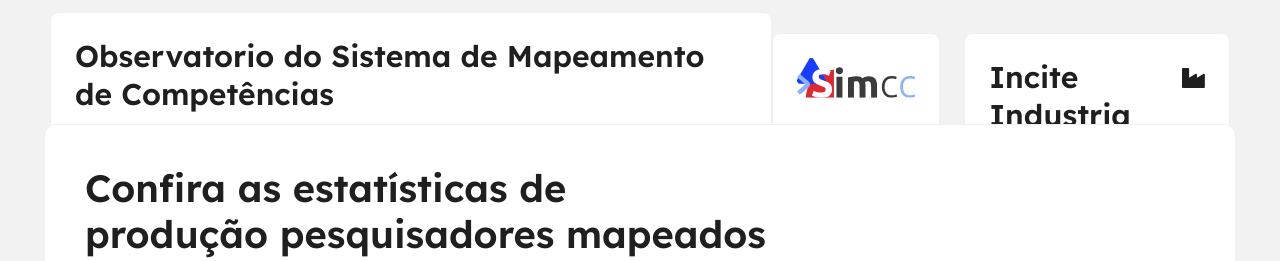
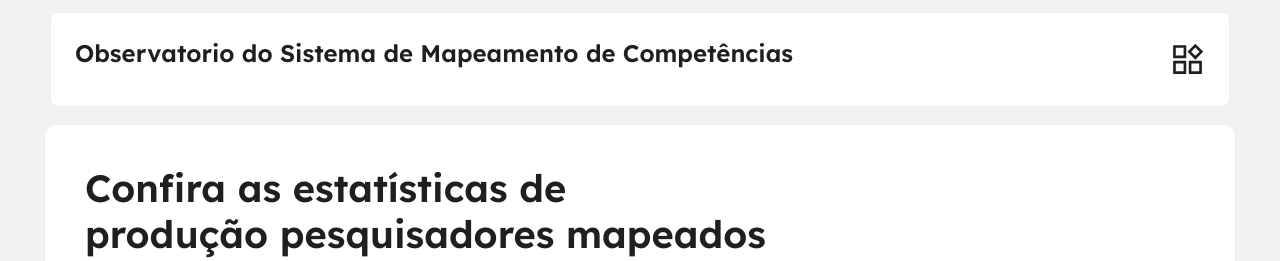
Before and after one commit to meirelesgc/simcc-powerbi, a React (Vite) app: page / in a window 1280 px wide. Shown: the top 261 px of the page. Built offline with nearby package versions, Linux system fonts and the light colour scheme.

Commit message:
Alterações na pagina

```diff
--- a/src/components/CustomHeader.jsx
+++ b/src/components/CustomHeader.jsx
@@ -1,35 +1,36 @@
-import { Card, Flex, Typography } from 'antd'
-import Simcc from '../svg/Simcc';
-import { FaIndustry } from 'react-icons/fa';
+import { Card, Flex, Typography, Popover } from 'antd';
+import { ProductOutlined, ClusterOutlined, SettingOutlined } from '@ant-design/icons';
 
 const CustomHeader = () => {
-    return <Flex align="center" justify="space-between" >
-        <Card >
-            <Flex gap={'large'}>
-                <Typography.Title level={2} strong>
-                    Observatorio do Sistema de Mapeamento de Competências
-                </Typography.Title>
-            </Flex>
-        </Card>
+    const content = (
+        <div>
+            <p><ClusterOutlined style={{ marginRight: 8 }} /><a href="https://simcc.uesc.br/" target="_blank" rel="noopener noreferrer">SIMCC</a></p>
+            <p><SettingOutlined style={{ marginRight: 8 }} /><a href="http://simcc.uesc.br/incite/industria4" target="_blank" rel="noopener noreferrer">Incite Indústria 4.0</a></p>
+        </div>
+    );
 
-        <Flex gap='large'>
-            <a href="https://simcc.uesc.br/" target="_blank">
-                <Card style={{ height: '100px' }} >
-                    <Simcc />
-                </Card>
-            </a>
-            <a href="http://simcc.uesc.br/incite/industria4" target="_blank">
-                <Card style={{ height: '100px' }} >
-                    <Flex gap={'large'}>
-                        <Typography.Title level={2} strong>
-                            Incite Industria 4.0
-                        </Typography.Title>
-                        <FaIndustry fontSize='2.5rem' />
-                    </Flex>
-                </Card>
-            </a>
+    return (
+        <Flex align="center" justify="space-between">
+            <Card style={{ width: '100%' }}>
+                <Flex gap={'large'} justify="space-between">
+                    <Typography.Title level={3} strong>
+                        Observatorio do Sistema de Mapeamento de Competências
+                    </Typography.Title>
+                    <Popover content={content} title="Outros Links">
+                        <ProductOutlined
+                            style={{
+                                fontSize: 35,
+                                display: 'flex',
+                                justifyContent: 'center',
+                                alignItems: 'center',
+                                cursor: 'pointer',
+                            }}
+                        />
+                    </Popover>
+                </Flex>
+            </Card>
         </Flex>
-    </Flex >
+    );
 }
 
-export default CustomHeader
+export default CustomHeader;
```
